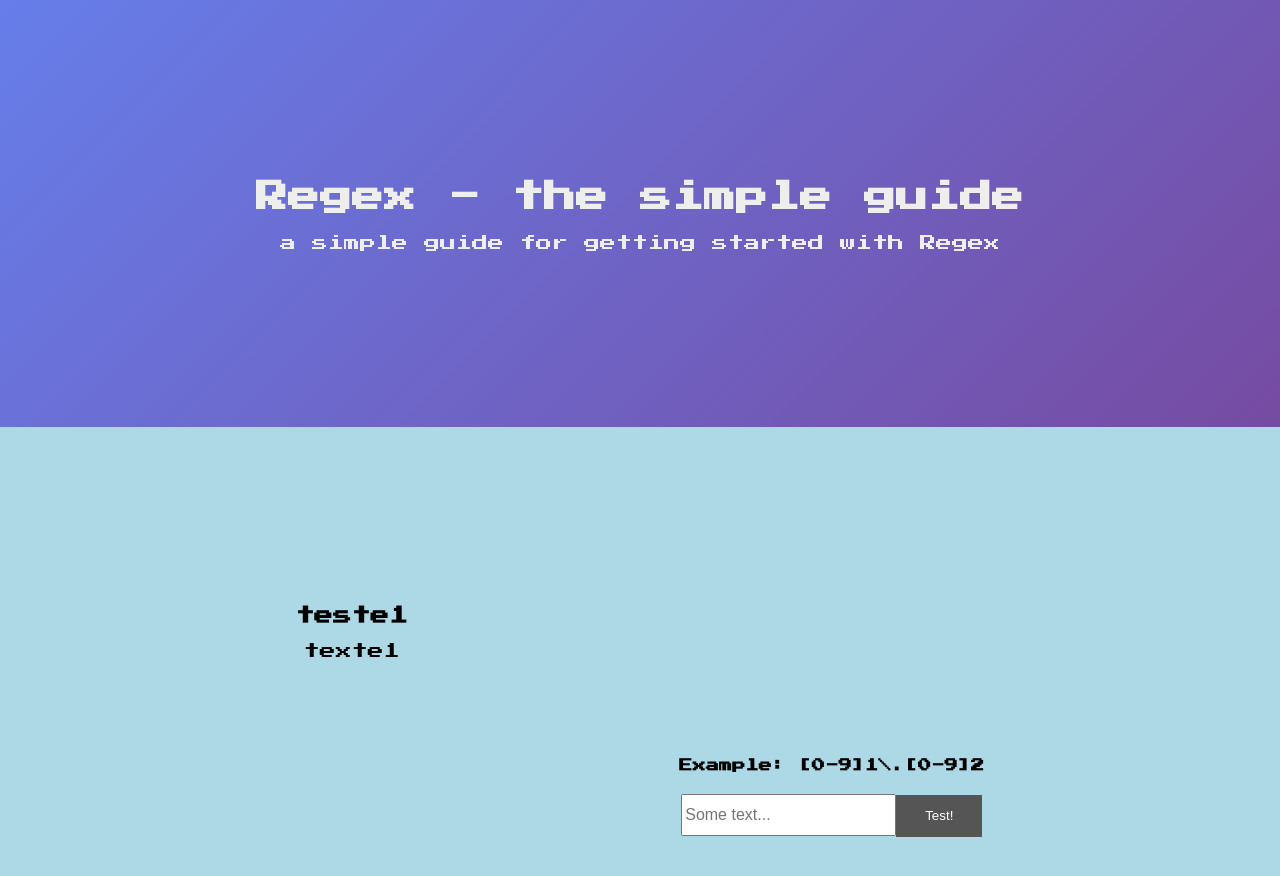
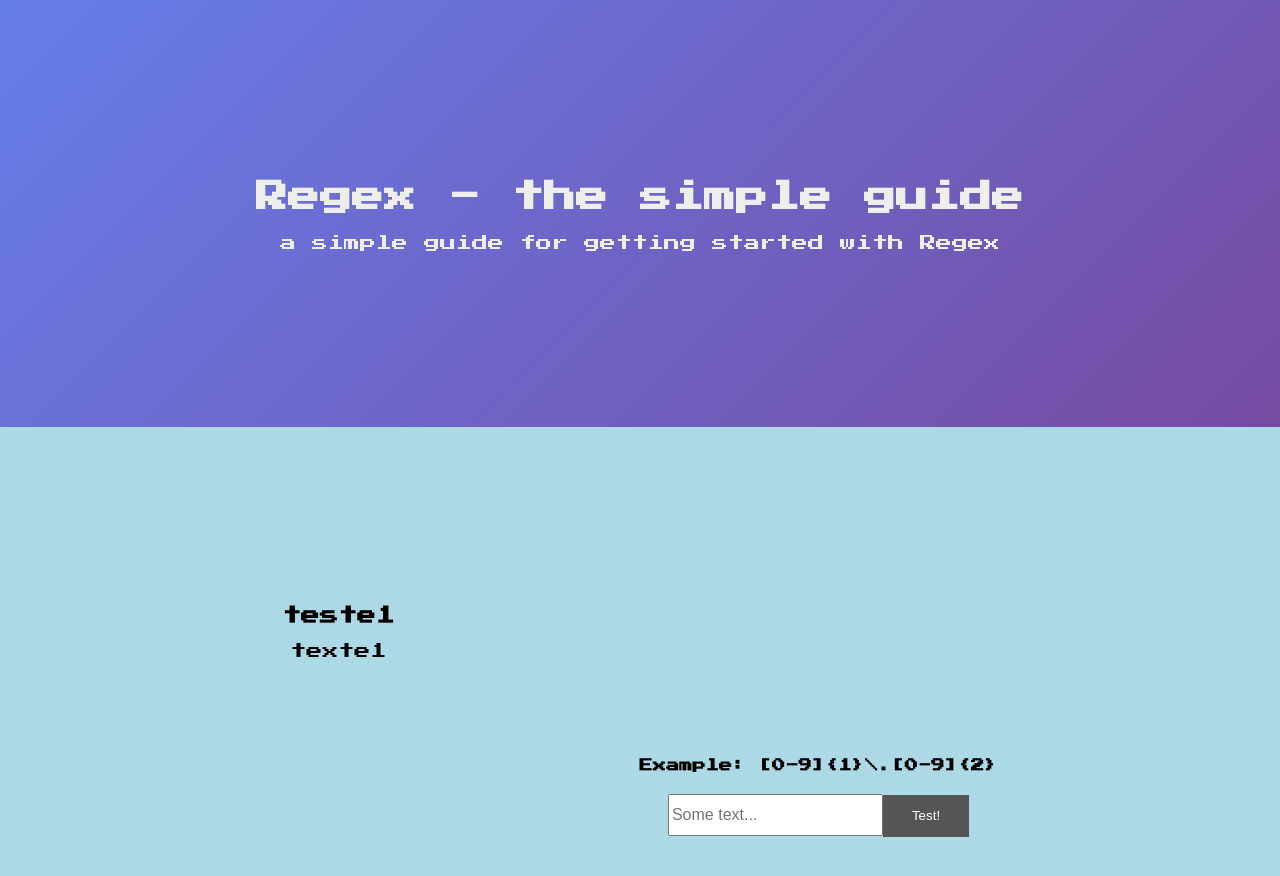
Before and after one commit to vieiralc/regex-simple-guide, a React (Create React App) app: page / in a window 1280 px wide. Shown: the top 876 px of the page. Built offline with nearby package versions, Linux system fonts and the light colour scheme.

Commit message:
allow brackets on html view

```diff
--- a/src/App.js
+++ b/src/App.js
@@ -22,7 +22,7 @@ function App() {
               <p>texte1</p>
           </div>
           <div className="right">
-            <h5>Example: [0-9]{1}\.[0-9]{2} </h5>
+            <h5>Example: [0-9]{"{1}"}\.[0-9]{"{2}"} </h5>
             <form onSubmit={handleSubmit}>
 
               <input
```
